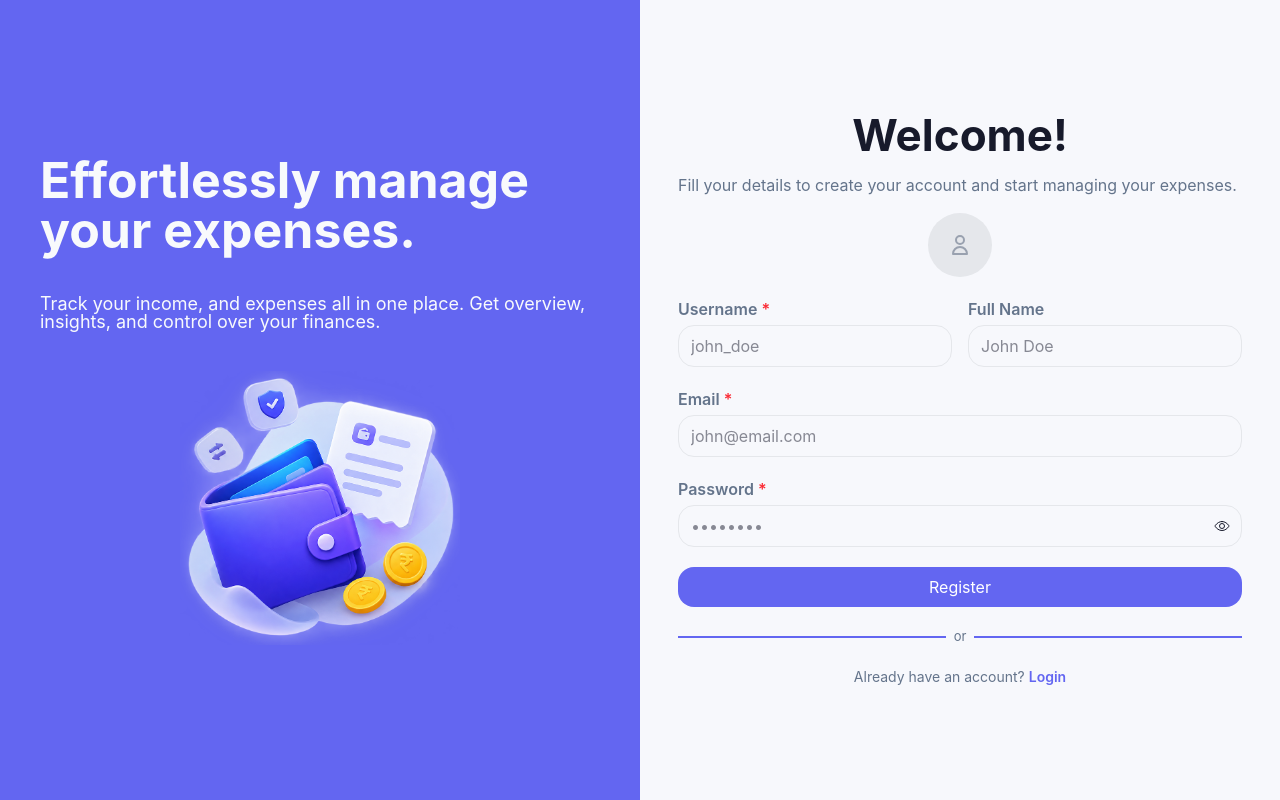
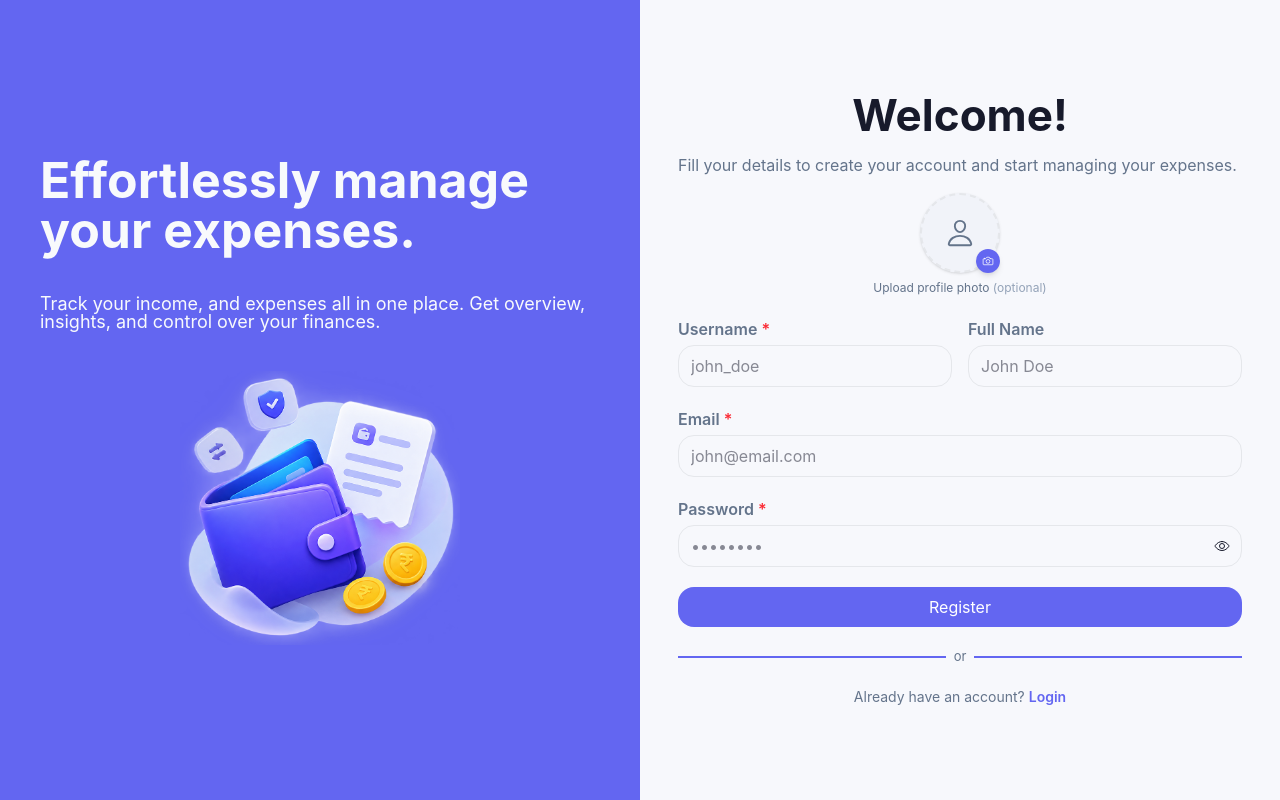
Before and after one commit to rishi2514/expenseTracker, a React app in the folder frontend/: page /register in a window 1280 px wide. Built offline with nearby package versions, Linux system fonts and the light colour scheme; no server answers; the HTML template or start-up script is replaced by a standard one.

Commit message:
feat: enhance user registration with avatar upload and validation

```diff
--- a/frontend/src/api/auth.js
+++ b/frontend/src/api/auth.js
@@ -17,13 +17,29 @@ export const login = async (email, password, isRememberMe) => {
 // register function to send a POST request to the backend API for user registration
 export const register = async (userName, name, email, password, avatar) => {
   try {
-    const response = await client.post("/user/register", {
-      userName,
-      name,
-      email,
-      password,
-      avatar,
-    });
+    let payload;
+    let config = {};
+
+    if (avatar instanceof File) {
+      const formData = new FormData();
+      formData.append("userName", userName);
+      if (name) formData.append("name", name);
+      formData.append("email", email);
+      formData.append("password", password);
+      formData.append("avatar", avatar);
+      payload = formData;
+      config.headers = { "Content-Type": "multipart/form-data" };
+    } else {
+      payload = {
+        userName,
+        name,
+        email,
+        password,
+        avatar,
+      };
+    }
+
+    const response = await client.post("/user/register", payload, config);
     return response;
   } catch (error) {
     throw error.response?.data || error;
--- a/frontend/src/pages/Register.jsx
+++ b/frontend/src/pages/Register.jsx
@@ -2,14 +2,21 @@ import React, { useState } from "react";
 import { Link } from "react-router-dom";
 import Input from "../components/Input";
 import asset1 from "../assets/asset1.png";
-import { IoEyeOffOutline, IoEyeOutline } from "react-icons/io5";
+import {
+  IoEyeOffOutline,
+  IoEyeOutline,
+  IoCameraOutline,
+  IoTrashOutline,
+  IoPersonOutline,
+} from "react-icons/io5";
 import { register } from "../api/auth";
 
 const Register = () => {
   const [userName, setUserName] = useState("");
   const [email, setEmail] = useState("");
   const [password, setPassword] = useState("");
-  const [avatar, setAvatar] = useState("");
+  const [avatar, setAvatar] = useState(null);
+  const [avatarPreview, setAvatarPreview] = useState(null);
   const [name, setName] = useState("");
   const [showPassword, setShowPassword] = useState(false);
   const [isLoading, setIsLoading] = useState(false);
@@ -17,6 +24,28 @@ const Register = () => {
 
   const handleTogglePassword = () => {
     setShowPassword(!showPassword);
+  };
+
+  const handleAvatarChange = (e) => {
+    const file = e.target.files?.[0];
+    if (file) {
+      if (!file.type.startsWith("image/")) {
+        setError("Please select a valid image file");
+        return;
+      }
+      setAvatar(file);
+      setAvatarPreview(URL.createObjectURL(file));
+      setError("");
+    }
+  };
+
+  const handleRemoveAvatar = (e) => {
+    e.stopPropagation();
+    e.preventDefault();
+    setAvatar(null);
+    setAvatarPreview(null);
+    const fileInput = document.getElementById("register-avatar");
+    if (fileInput) fileInput.value = "";
   };
 
   const handleRegister = () => {
@@ -69,28 +98,67 @@ const Register = () => {
           </p>
 
           {/* Avatar Input */}
-          <div className="flex justify-center">
-            <label htmlFor="register-avatar" className="cursor-pointer">
-              <input type="file" id="register-avatar" className="hidden" />
-              <div className="w-16 h-16 rounded-full bg-gray-200 flex items-center justify-center">
-                <svg
-                  xmlns="http://www.w3.org/2000/svg"
-                  className="h-6 w-6 text-gray-400"
-                  fill="none"
-                  viewBox="0 0 24 24"
-                  stroke="currentColor"
+          <div className="flex flex-col items-center gap-1.5">
+            <div className="relative group">
+              <label
+                htmlFor="register-avatar"
+                className={`cursor-pointer block relative w-20 h-20 rounded-full overflow-hidden transition-all duration-200 shadow-sm hover:shadow-md bg-light-surfaceSecondary ${
+                  avatarPreview
+                    ? "border-2 border-brand-primary"
+                    : "border-2 border-dashed border-light-border hover:border-brand-primary"
+                }`}
+              >
+                {avatarPreview ? (
+                  <img
+                    src={avatarPreview}
+                    alt="Avatar preview"
+                    className="w-full h-full object-cover"
+                  />
+                ) : (
+                  <div className="w-full h-full flex flex-col items-center justify-center text-light-textSecondary group-hover:text-brand-primary transition-colors">
+                    <IoPersonOutline className="text-3xl" />
+                  </div>
+                )}
+
+                {/* Hover overlay */}
+                <div className="absolute inset-0 bg-black/40 opacity-0 group-hover:opacity-100 transition-opacity flex flex-col items-center justify-center text-white text-[10px] font-medium gap-0.5">
+                  <IoCameraOutline className="text-base" />
+                  <span>{avatarPreview ? "Change" : "Upload"}</span>
+                </div>
+              </label>
+
+              {/* Camera / Upload Badge */}
+              <label
+                htmlFor="register-avatar"
+                className="absolute bottom-0 right-0 bg-brand-primary text-white p-1.5 rounded-full shadow-md cursor-pointer hover:bg-brand-primaryDark transition-colors"
+                title={avatarPreview ? "Change Photo" : "Upload Photo"}
+              >
+                <IoCameraOutline className="text-xs" />
+              </label>
+
+              {/* Remove button if avatar is selected */}
+              {avatarPreview && (
+                <button
+                  type="button"
+                  onClick={handleRemoveAvatar}
+                  className="absolute -top-1 -right-1 bg-red-500 hover:bg-red-600 text-white rounded-full p-1 shadow-md transition-colors cursor-pointer"
+                  title="Remove Photo"
                 >
-                  <path
-                    strokeLinecap="round"
-                    strokeLinejoin="round"
-                    strokeWidth={2}
-                    d="M16 7a4 4 0 11-8 0 4 4 0 018 0zM12 14a7 7 0 00-7 7h14a7 7 0 00-7-7z"
-                  />
-                </svg>
-              </div>
-            </label>
+                  <IoTrashOutline className="text-xs" />
+                </button>
+              )}
 
-            <input type="file" id="register-avatar" className="hidden" />
+              <input
+                type="file"
+                id="register-avatar"
+                accept="image/*"
+                onChange={handleAvatarChange}
+                className="hidden"
+              />
+            </div>
+            <p className="text-[12px] text-light-textSecondary">
+              Upload profile photo <span className="text-light-textMuted">(optional)</span>
+            </p>
           </div>
 
           <div className="flex gap-4">
```
